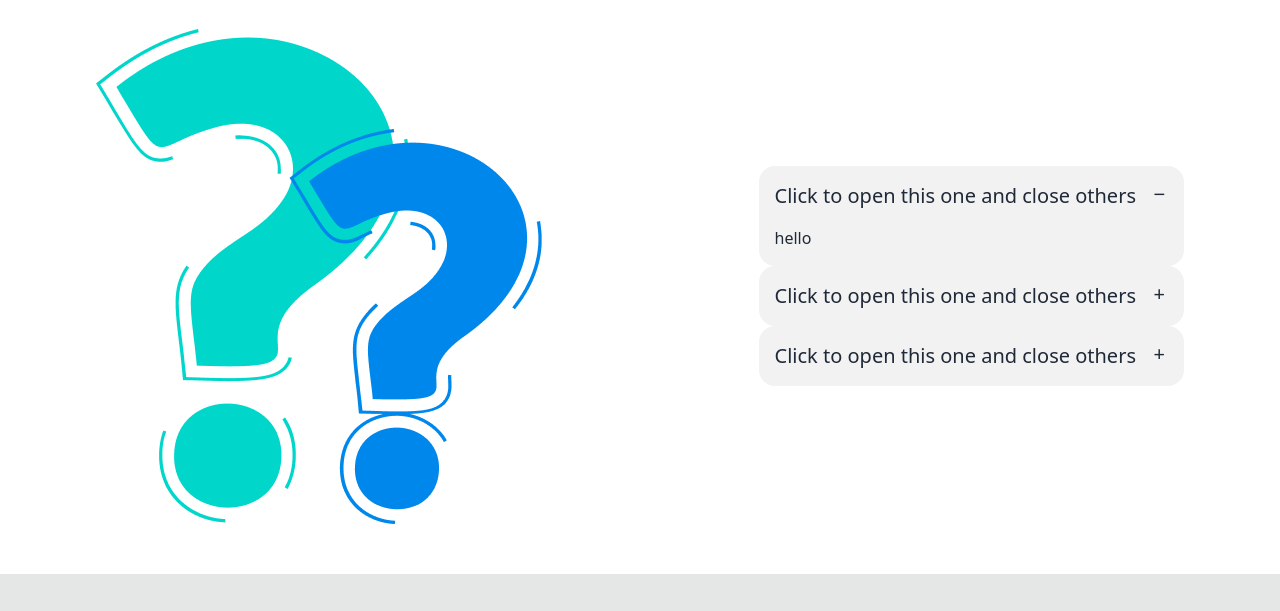
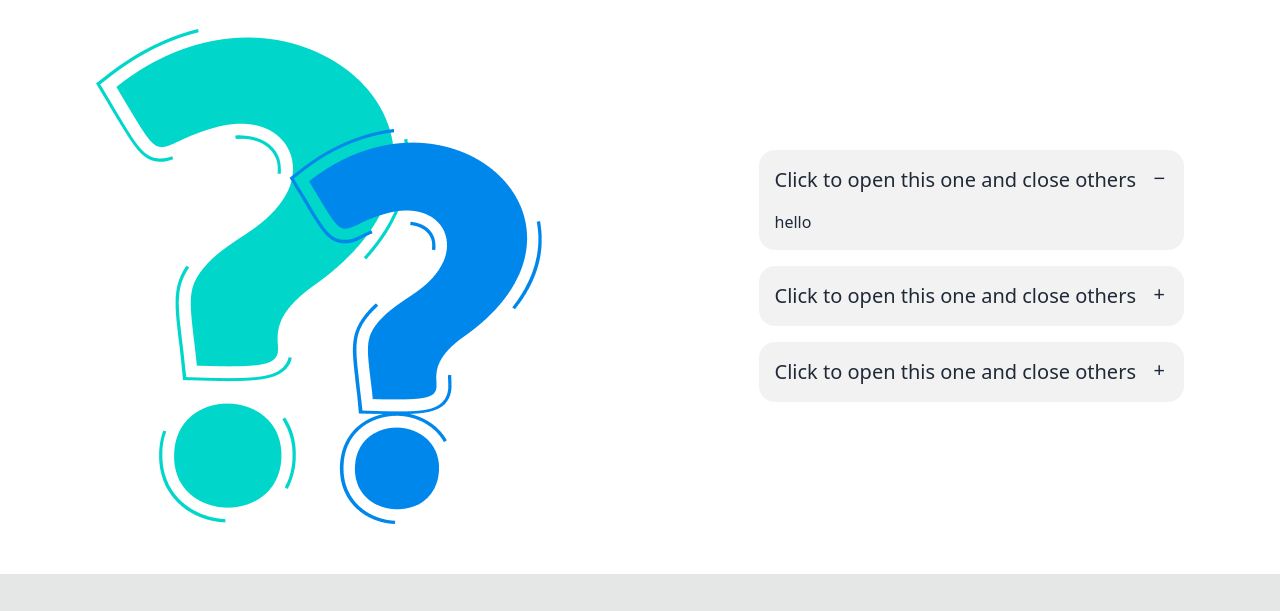
Before and after one commit to Rahib38/Bike-Bazar, a plain HTML site: page index.html in a window 1280 px wide. Shown: the part 1930-2541 px from the top of the page. Drawn offline with nearby package versions, Linux system fonts and the light colour scheme.

Commit message:
added a grid gap

```diff
--- a/index.html
+++ b/index.html
@@ -284,7 +284,7 @@
                 <div>
                     <img src="./images/others/faq.png" alt="">
                 </div>
-                <div class="">
+                <div class=" grid  gap-4">
                     <div class="collapse collapse-plus bg-base-200">
                         <input type="radio" name="my-accordion-3" checked="checked" />
                         <div class="collapse-title text-xl font-medium">
```
